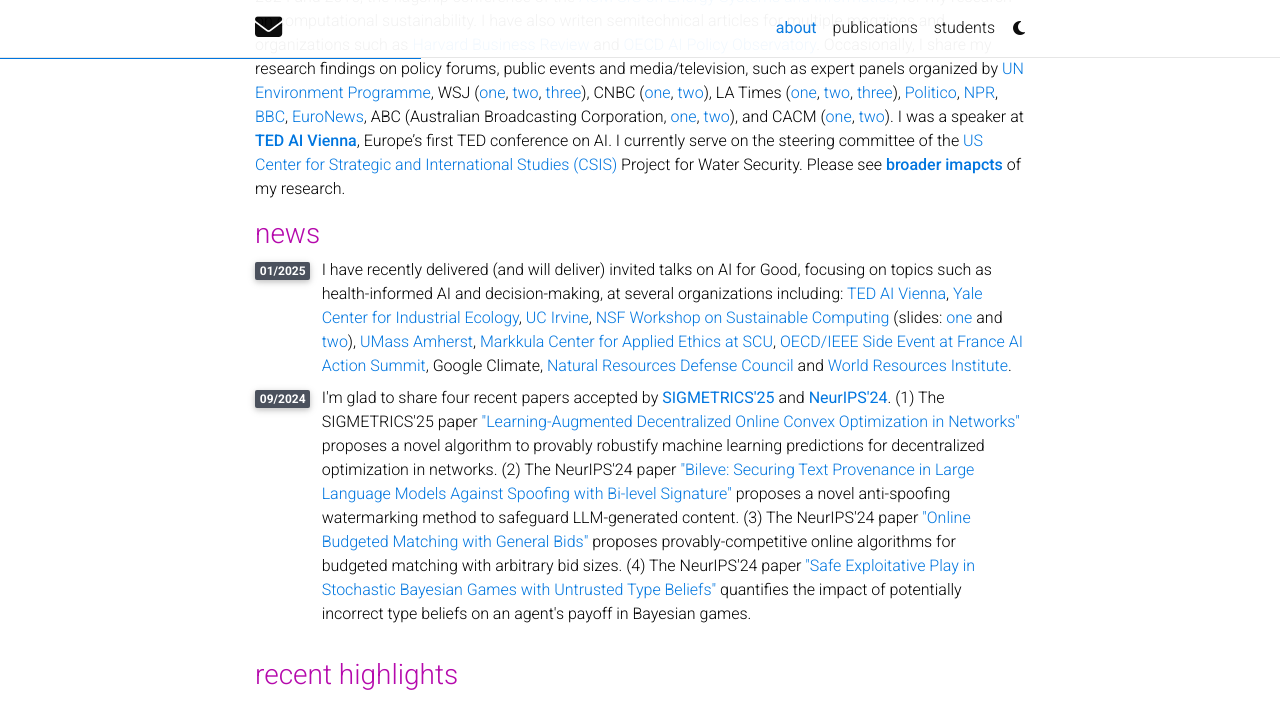
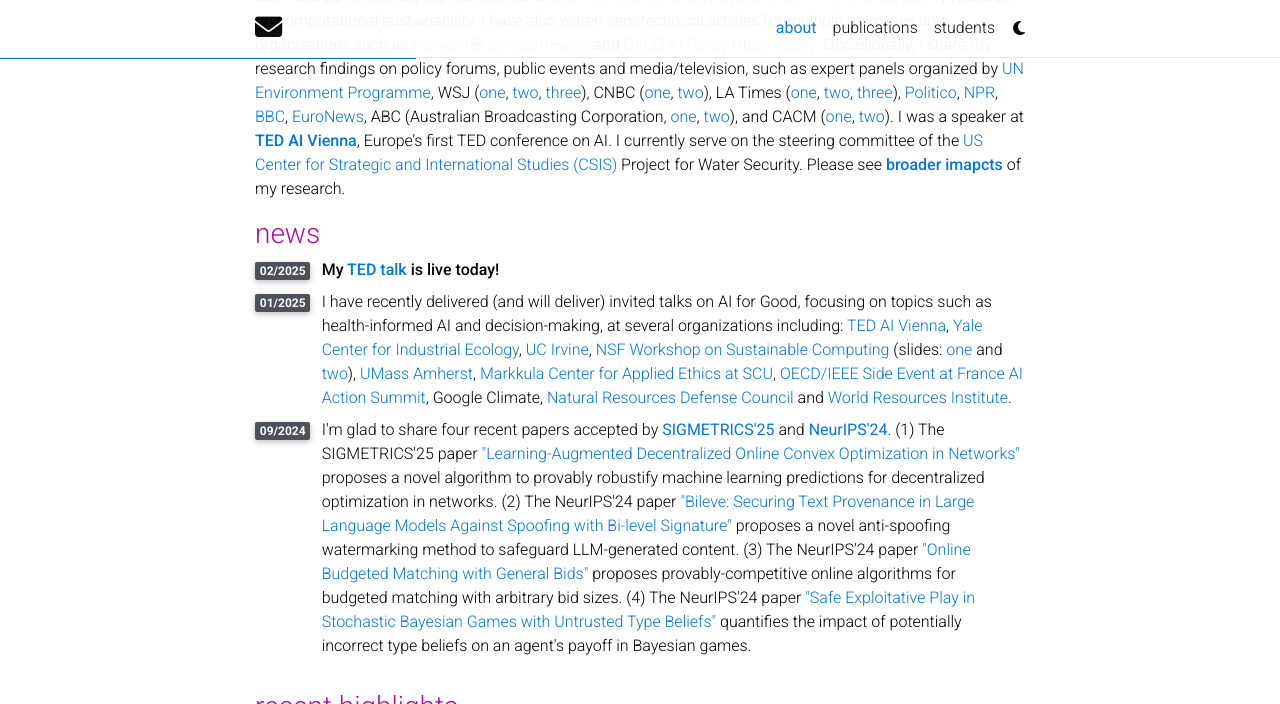
Before and after one commit to shaoleiren/shaoleiren.github.io, a Jekyll site: the page built from _pages/about.md, in a window 1280 px wide and 900 px high, scrolled down 865 px, cut to the strip 0-704 px from the top of the window. Built offline with Jekyll 4.4.1, drawn with Linux system fonts in a browser that asks for light colours; full-size pictures stand in for the smaller copies a plugin makes; comment, search, counter and statistics services are not loaded; a style sheet for code colours, icons or effects is not loaded.

Commit message:
Update about.html

```diff
--- a/_layouts/about.html
+++ b/_layouts/about.html
@@ -51,6 +51,17 @@
 
           <!-- Selected media -->
           <h3>news</h3>
+
+          <div class="row" style="margin-bottom: 8px;">
+              <div class="col-xs-1 cl-sm-1 col-md-1 text-center" style="width: 30px;">
+                <span class="badge font-weight-bold stylish-color text-uppercase align-middle" style="min-width: 30px;">
+                 02/2025
+                </span>
+              </div>
+              <div class="col-xs-11 cl-sm-11 col-md-11 mt-2 mt-md-0">
+               <strong>My <a href="https://www.ted.com/talks/shaolei_ren_ai_consumes_a_lot_of_water_but_why">TED talk</a> is live today!</strong>
+              </div>
+          </div>
 
 
           <div class="row" style="margin-bottom: 8px;">
```
